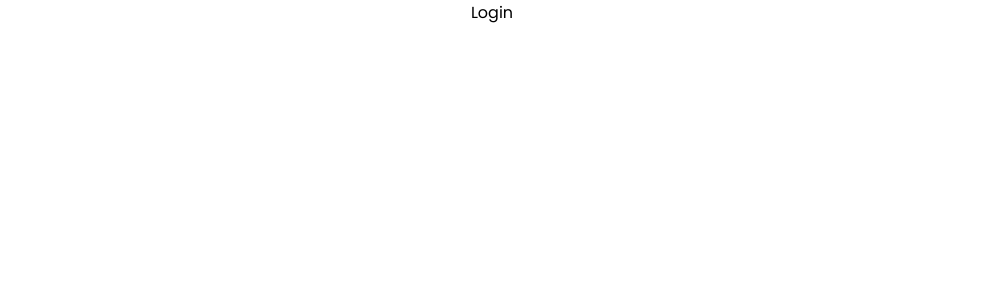
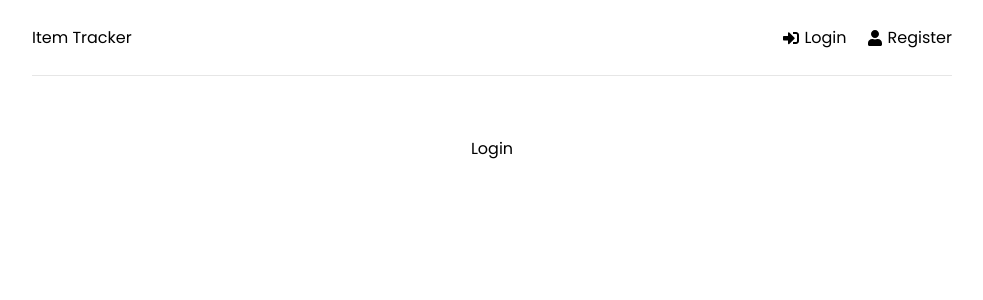
Before and after one commit to MNlegion/insurance-tracker, a React (Create React App) app in the folder frontend/: page /login in a window 1280 px wide. Shown: the top 300 px of the page, without its empty margins (148-1131 px from the left). Built offline with nearby package versions, Linux system fonts and the light colour scheme.

Commit message:
header component setup

```diff
--- a/frontend/package.json
+++ b/frontend/package.json
@@ -9,6 +9,7 @@
     "@testing-library/user-event": "^14.5.2",
     "react": "^18.2.0",
     "react-dom": "^18.2.0",
+    "react-icons": "^4.12.0",
     "react-redux": "^8.1.3",
     "react-router-dom": "^6.21.1",
     "react-scripts": "5.0.1",
--- a/frontend/src/App.js
+++ b/frontend/src/App.js
@@ -1,4 +1,5 @@
 import { BrowserRouter as Router, Routes, Route } from "react-router-dom";
+import Header from "./components/Header";
 import Dashboard from "./pages/Dashboard";
 import Login from "./pages/Login";
 import Register from "./pages/Register";
@@ -9,6 +10,7 @@
     <>
       <Router>
         <div className="container">
+          <Header />
           <Routes>
             <Route path="/" element={<Dashboard />} />
             <Route path="/login" element={<Login />} />
--- /dev/null
+++ b/frontend/src/components/Header.jsx
@@ -0,0 +1,26 @@
+import { FaSignInAlt, FaSignOutAlt, FaUser } from "react-icons/fa";
+import { Link } from "react-router-dom";
+
+function Header() {
+  return (
+    <header className="header">
+      <div className="logo">
+        <Link to="/">Item Tracker</Link>
+      </div>
+      <ul>
+        <li>
+          <Link to="/login">
+            <FaSignInAlt /> Login
+          </Link>
+        </li>
+        <li>
+          <Link to="/register">
+            <FaUser /> Register
+          </Link>
+        </li>
+      </ul>
+    </header>
+  );
+}
+
+export default Header;
```
Also changed, not shown: 1 other file (tests, documents, lock files or other folders).
